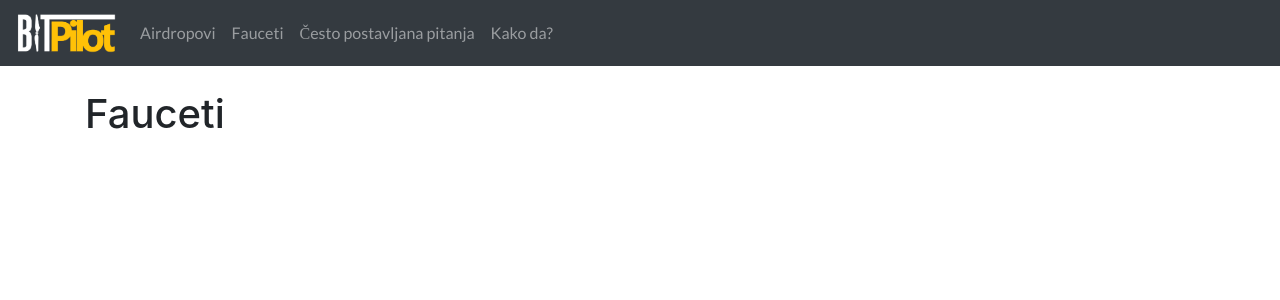
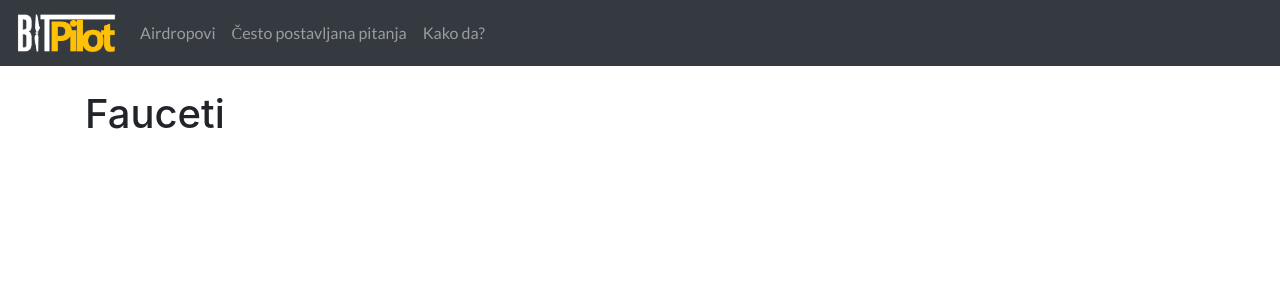
Before and after one commit to doctormilos/Bit-Pilot, a Flask app: page /faucets in a window 1280 px wide. Shown: the top 300 px of the page. Run offline with Flask 2, Linux system fonts and the light colour scheme; data that the repository does not hold is empty; some libraries are stand-ins or nearby versions.

Commit message:
PUSDH
SHDA

```diff
--- a/templates/includes/_navbarsrb.html
+++ b/templates/includes/_navbarsrb.html
@@ -7,9 +7,6 @@
         <ul class="navbar-nav mr-auto">
           <li class="nav-item">
             <a class="nav-link" href="https://bit-pilot.com/" style="font-family:lato, black" >Airdropovi</a>
-          </li>
-          <li class="nav-item">
-            <a class="nav-link" href="https://bit-pilot.com/faucets" style="font-family:lato, black" >Fauceti</a>
           </li>
           <li class="nav-item">
             <a class="nav-link" href="https://bit-pilot.com/cpp" style="font-family:lato, black" >Često postavljana pitanja</a>
```
